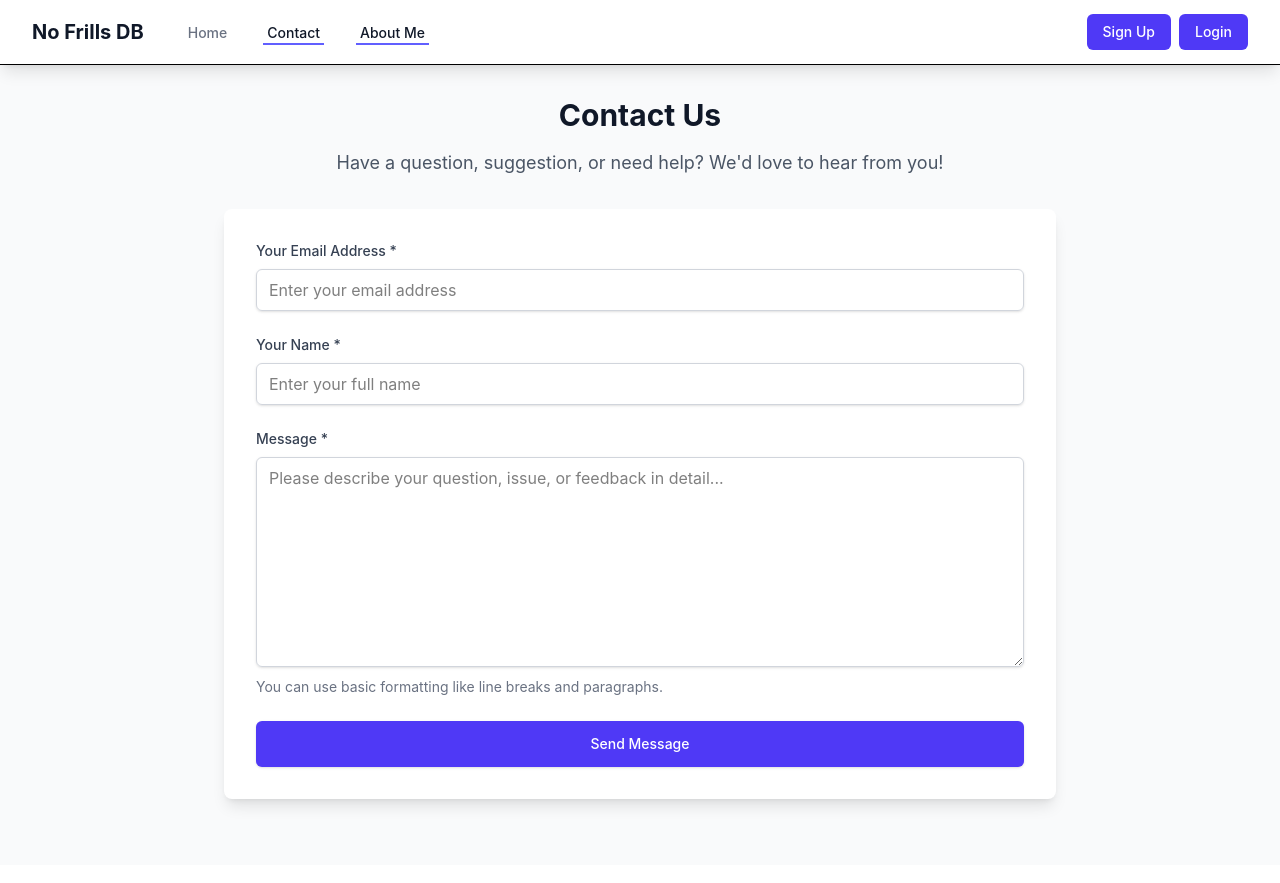
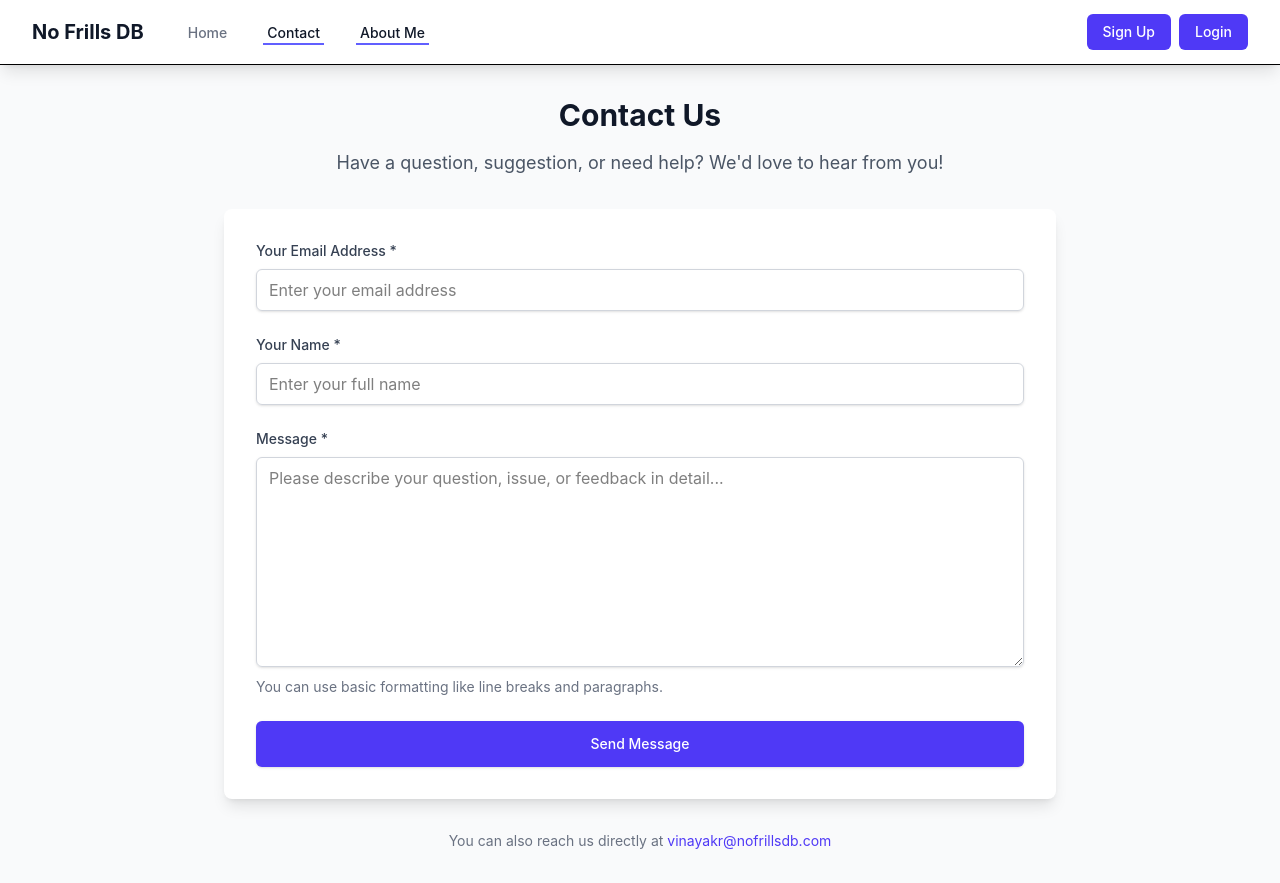
Before and after one commit to vinayakr/nofrillsdb, a SvelteKit app in the folder frontend/: page /contact in a window 1280 px wide. Built offline with nearby package versions, Linux system fonts and the light colour scheme; no server answers.

Commit message:
Add About Me Page

```diff
--- a/frontend/src/routes/contact/+page.svelte
+++ b/frontend/src/routes/contact/+page.svelte
@@ -159,4 +159,13 @@
             </div>
         </form>
     </div>
+
+    <div class="mt-8 text-center">
+        <p class="text-sm text-gray-500">
+            You can also reach us directly at
+            <a href="mailto:vinayakr@nofrillsdb.com" class="text-indigo-600 hover:text-indigo-500">
+                vinayakr@nofrillsdb.com
+            </a>
+        </p>
+    </div>
 </div>
```
